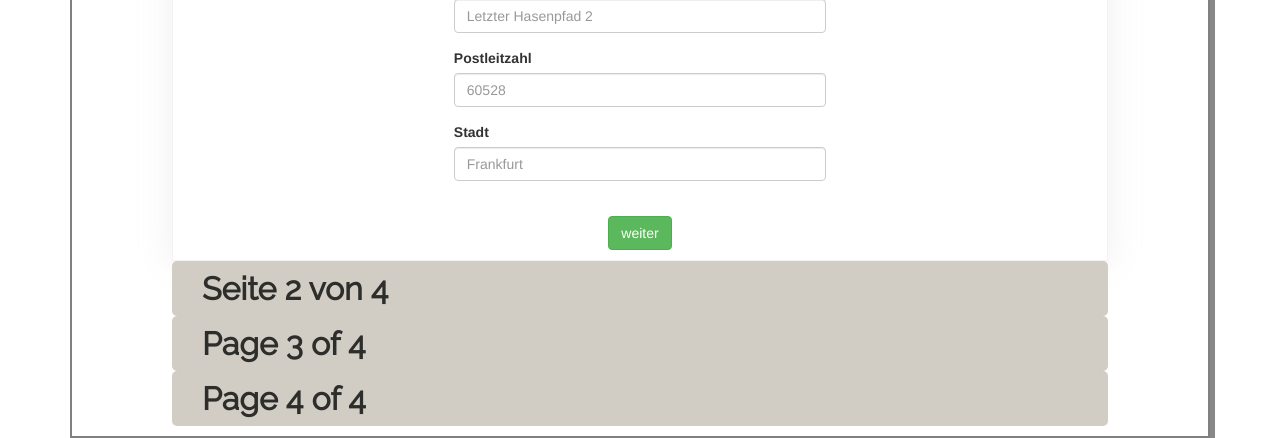
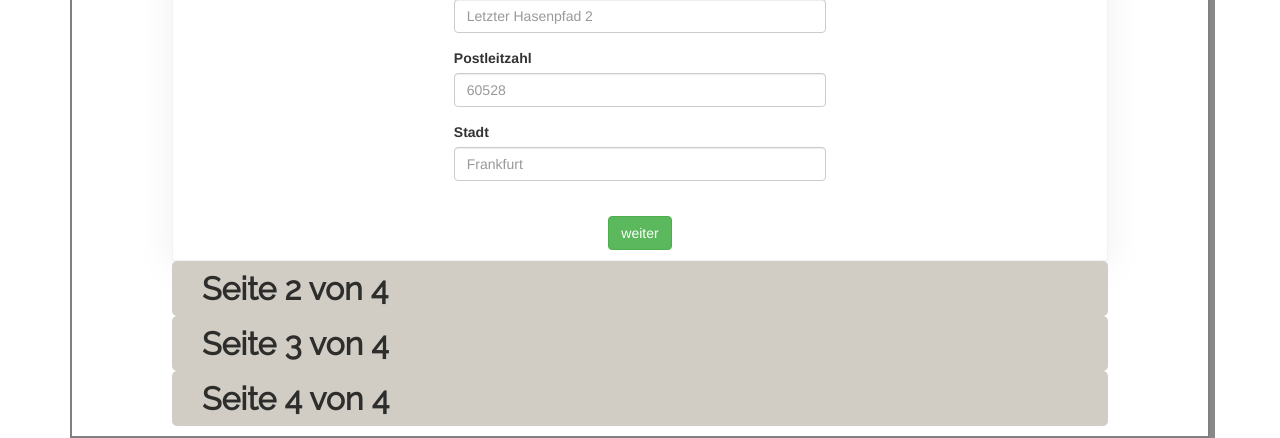
Before and after one commit to JanMrlth/fkkev, a Flask app: page /register in a window 1280 px wide. Shown: the part 625-1063 px from the top of the page. Run offline with Flask 2, Linux system fonts and the light colour scheme; parts of the project's set-up code (start-up, migrations or seed data) failed here and were passed over; some libraries are stand-ins or nearby versions.

```diff
--- a/app/templates/forms/register.html
+++ b/app/templates/forms/register.html
@@ -130,7 +130,7 @@
 
                 </div>
                 <div class="registerForm__header">
-                    <h1 class="registerForm__text "><b>Page 3 of 4</b></h1>
+                    <h1 class="registerForm__text "><b>Seite 3 von 4</b></h1>
                 </div>
                 <div class="registerForm__footer" id="three">
                     <h3><b>Kontodaten</b></h3>
@@ -213,7 +213,7 @@
                 </div>
 
                 <div class="registerForm__header">
-                    <h1 class="registerForm__text "><b>Page 4 of 4</b></h1>
+                    <h1 class="registerForm__text "><b>Seite 4 von 4</b></h1>
                 </div>
                 <div class="registerForm__footer" id="four">
                             <h3><b>Zusammenfassung der eingegebenen Daten</b></h3>
--- /dev/null
+++ b/pass1.example.py
@@ -0,0 +1 @@
+PASSWORD = '<PASSWORD>'
--- a/requirements.txt
+++ b/requirements.txt
@@ -1,3 +1,4 @@
+wheel
 Fabric
 Flask-SQLAlchemy
 Flask-WTF
```
Also changed, not shown: 1 other file.
